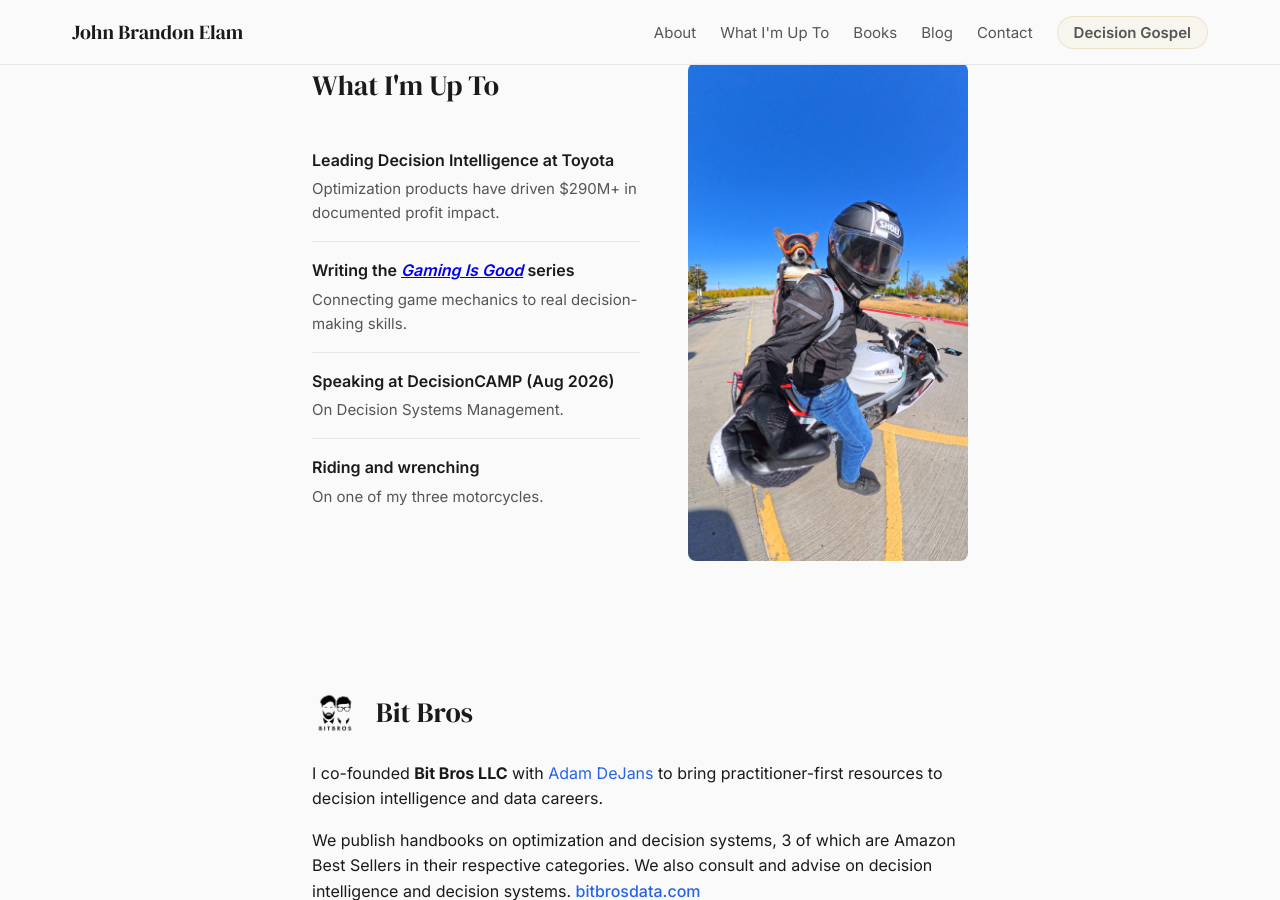
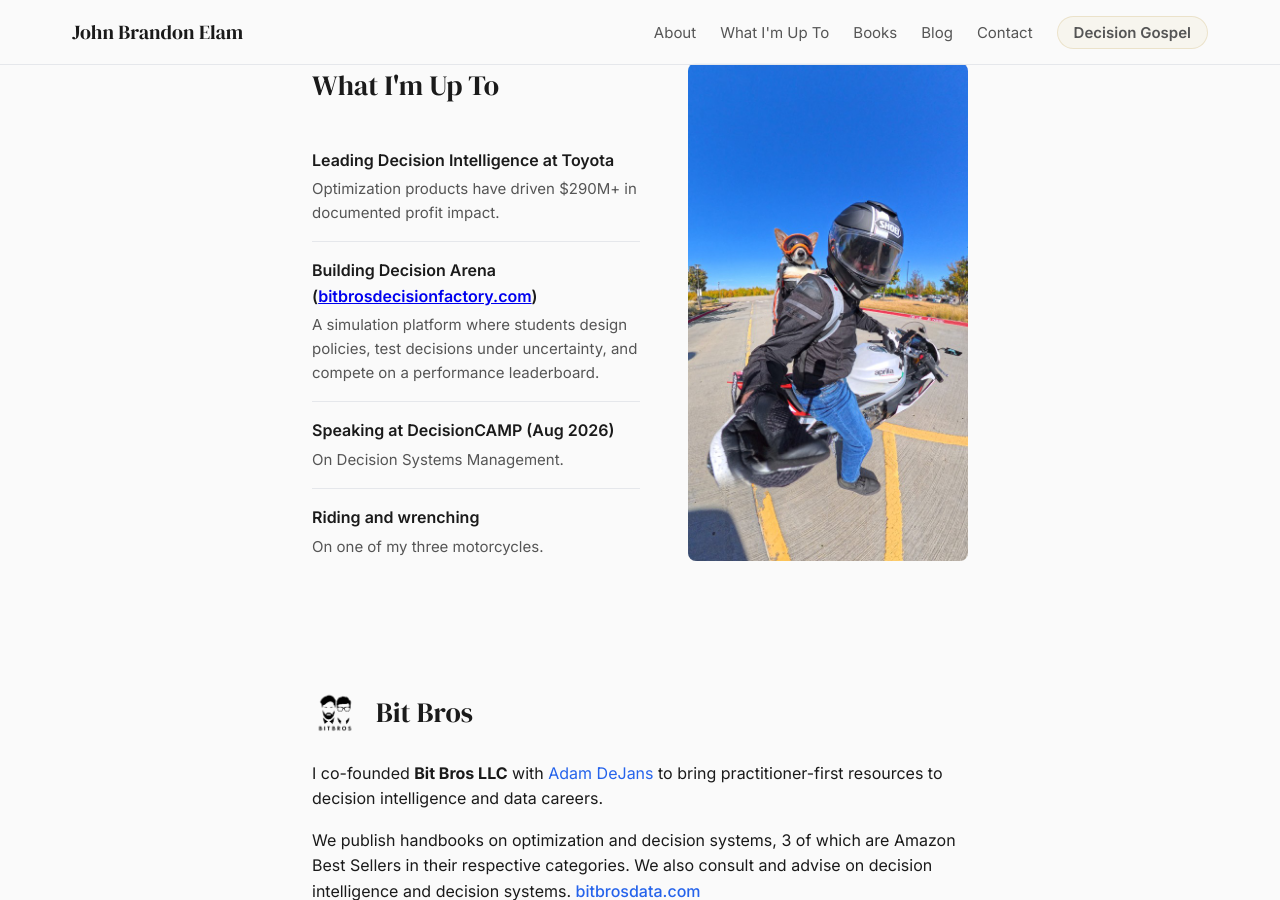
Before and after one commit to JohnBElam/my-site, a Jekyll site: the page built from index.html, in a window 1280 px wide and 900 px high, scrolled down 1090 px. Built offline with Jekyll 4.4.1, drawn with Linux system fonts in a browser that asks for light colours.

Commit message:
Tighten What I'm Up To: Decision Arena copy, drop Gaming Is Good bullet
Made-with: Cursor

```diff
--- a/index.html
+++ b/index.html
@@ -48,8 +48,8 @@ description: Make Decisions, Not Dashboards. Decision systems, games, honest thi
           <span class="up-to-detail">Optimization products have driven $290M+ in documented profit impact.</span>
         </li>
         <li class="up-to-item">
-          <span class="up-to-lead">Writing the <a href="https://medium.com/me/following-feed/publications/72b46825141f" target="_blank" rel="noopener"><em>Gaming Is Good</em></a> series</span>
-          <span class="up-to-detail">Connecting game mechanics to real decision-making skills.</span>
+          <span class="up-to-lead">Building Decision Arena (<a href="https://bitbrosdecisionfactory.com" target="_blank" rel="noopener">bitbrosdecisionfactory.com</a>)</span>
+          <span class="up-to-detail">A simulation platform where students design policies, test decisions under uncertainty, and compete on a performance leaderboard.</span>
         </li>
         <li class="up-to-item">
           <span class="up-to-lead">Speaking at DecisionCAMP (Aug 2026)</span>
```
